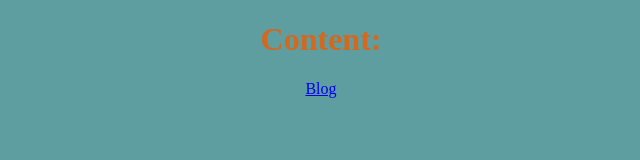
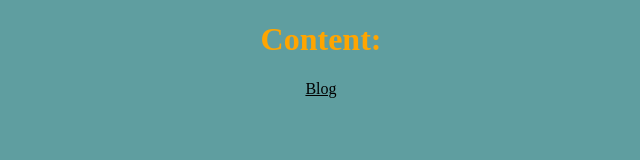
Before and after one commit to jeremyMann-dev/jeremyMann-dev.github.io, a plain HTML site: page index.html in a window 1280 px wide. Shown: the whole page, without its empty margins (319-959 px from the left). Drawn offline with Linux system fonts and the light colour scheme.

Commit message:
style update
- text colour changes
- index title updated

```diff
--- a/css/style.css
+++ b/css/style.css
@@ -6,10 +6,13 @@ title {
     text-align: center;
 }
 h1 {
-    color: chocolate;
+    color: orange;
     text-align: center;
 }
 p {
     color: black;
     text-align: center;
 }
+a {
+    color: black;
+}
--- a/index.html
+++ b/index.html
@@ -2,7 +2,7 @@
 <html lang="en-AU">
 <head>
     <link rel="stylesheet" href="/css/style.css">
-    <title>Welcome to my humble abode</title>
+    <title>Jeremy's Dev Blog</title>
 </head>
 <body>
     <h1>Content:</h1>
```
